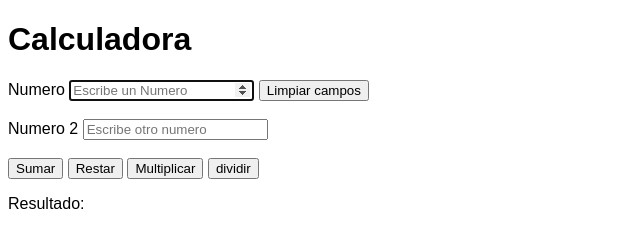
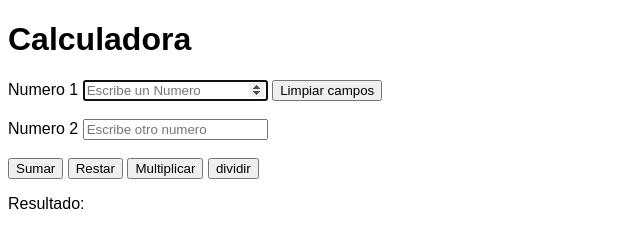
Before and after one commit to GonzaBottone/Calculadora.js, a plain HTML site: page index.html in a window 1280 px wide. Shown: the full height of the page, 0-640 px from the left. Drawn offline with Linux system fonts and the light colour scheme.

Commit message:
segundo commit

```diff
--- a/index.html
+++ b/index.html
@@ -9,7 +9,7 @@
 <body>
     <h1>Calculadora</h1>
     <form id="miFormulario" name="" method="post">
-        <label>Numero</label>
+        <label>Numero 1</label>
         <input type="number" name="" id="valor1" autofocus
         placeholder="Escribe un Numero">
         <button onclick="limpiar();">Limpiar campos</button>
```
